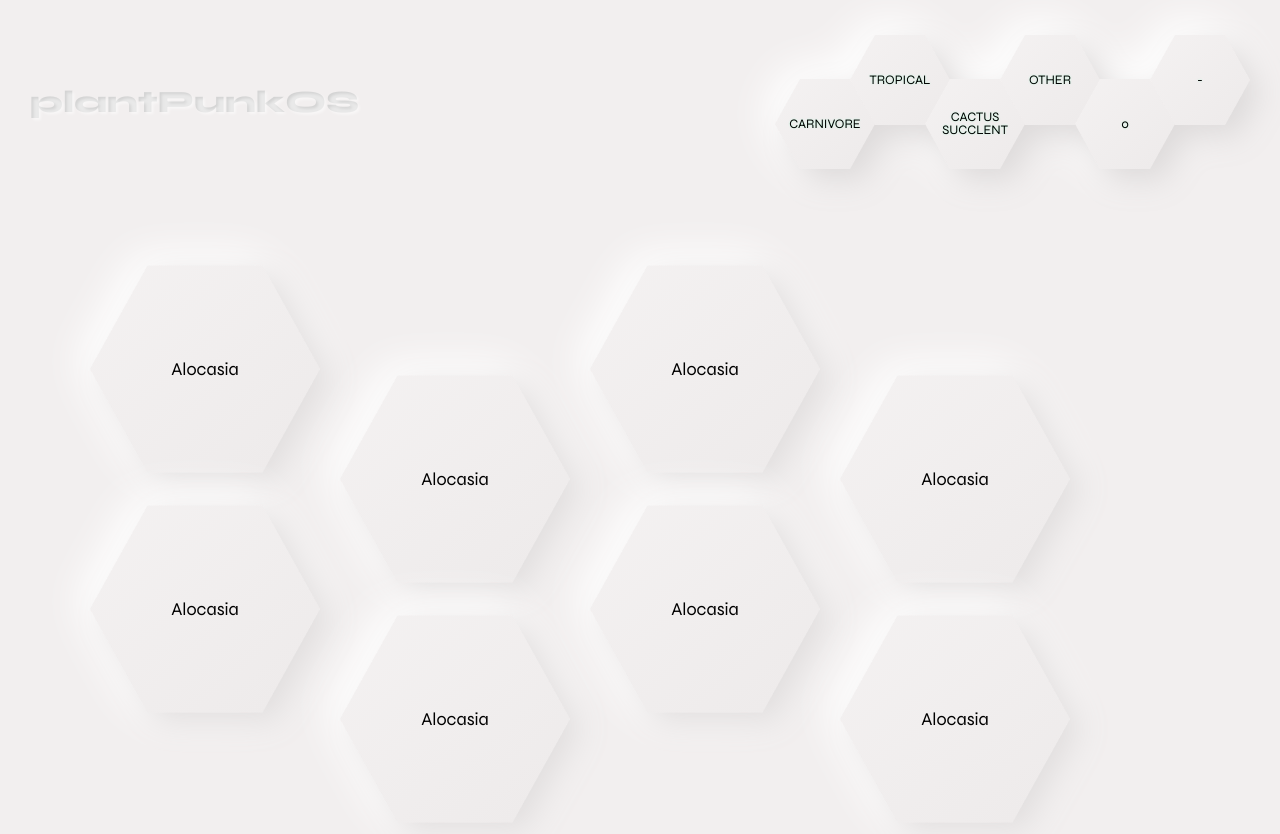
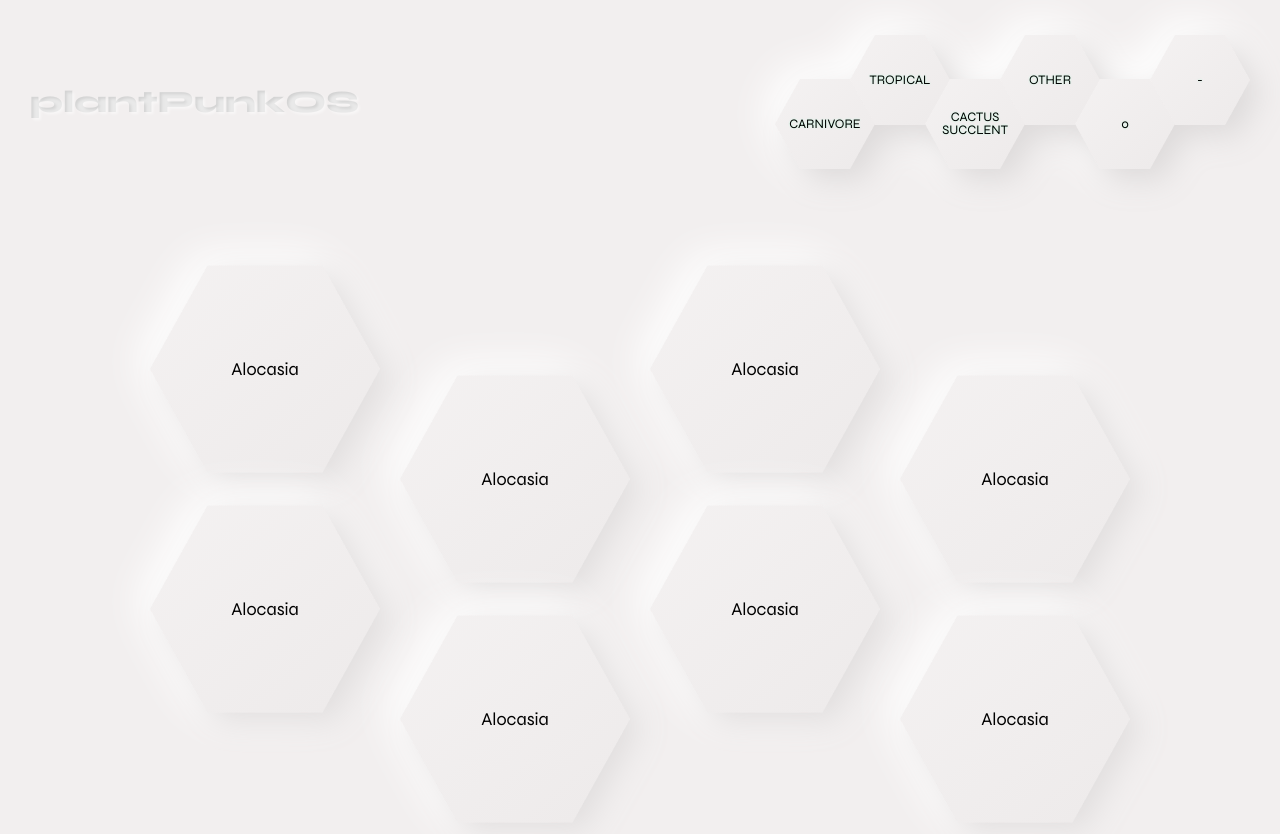
Before and after one commit to Mta-gh/plantPunk, a website: page prod/index.html in a window 1280 px wide. Drawn offline with nearby package versions, Linux system fonts and the light colour scheme; files that its build step writes are made by us from their sources; a web font is replaced by a local one.

Commit message:
cell positioning sorted

```diff
--- a/dev/css/pages/_home.scss
+++ b/dev/css/pages/_home.scss
@@ -22,7 +22,7 @@
 
 .hex__container {
   margin-top: 0;
-  margin: 0 -6rem;
+  // margin: 0 -6rem;
   filter : drop-shadow( 13px 10px 15px #e1dede) drop-shadow(-13px -10px 20px #ffffff);
   animation: grow-hex 5s;
   transition: all .3s ease-in-out;
```
Also changed, not shown: prod/css/styles.min.css, 1 other file.
